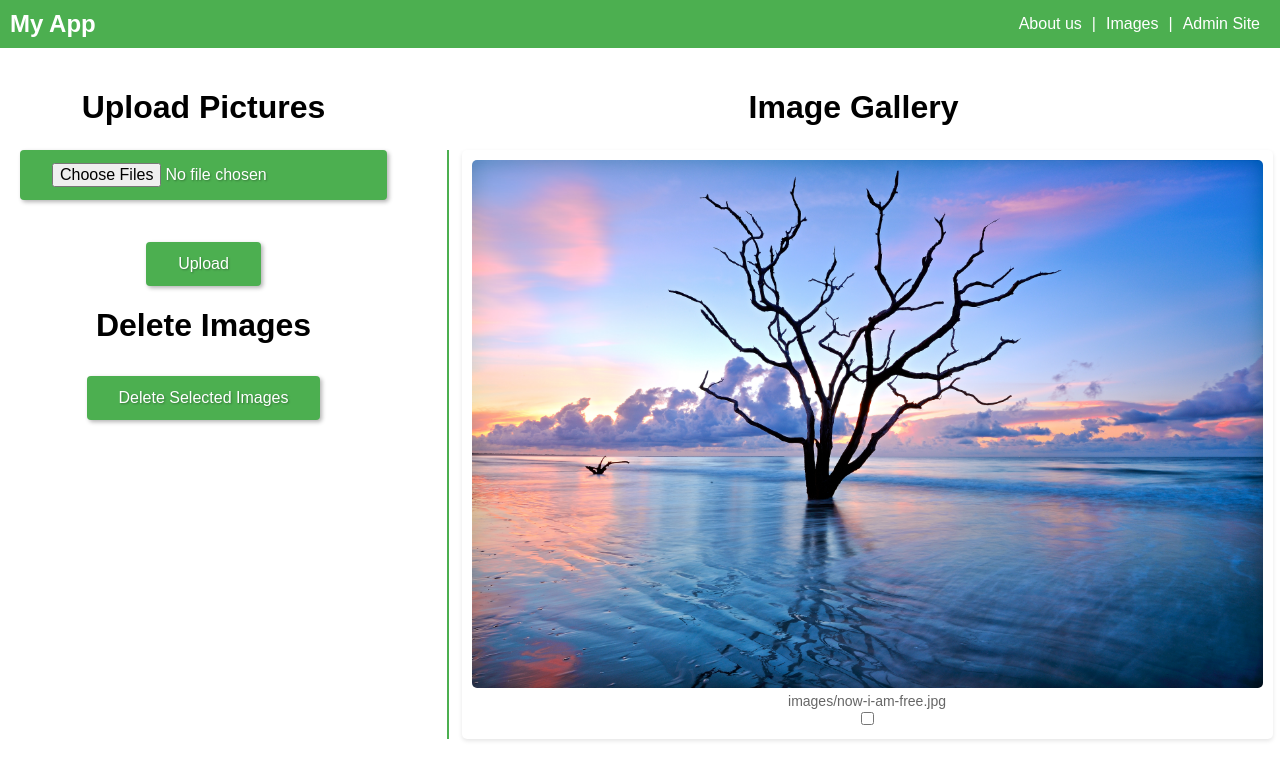
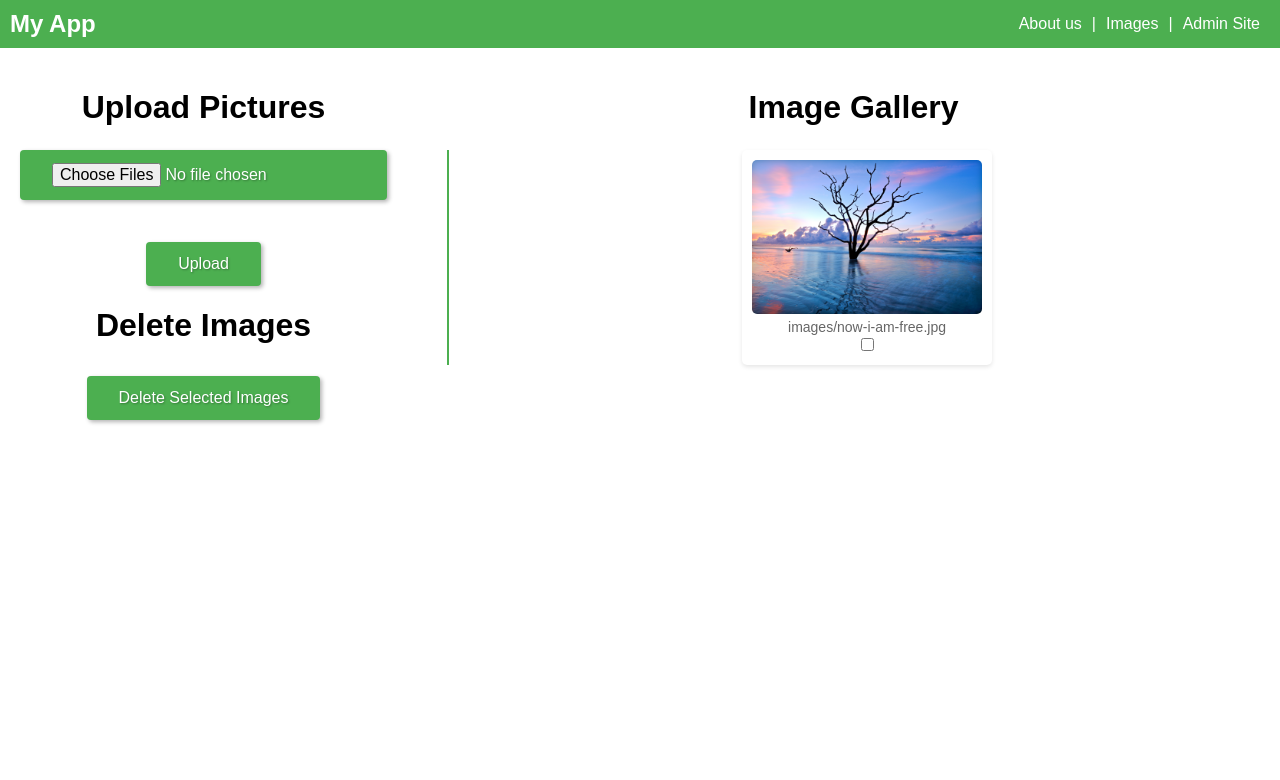
Before and after one commit to julien32/MedicalImageSegmentation, a Django app: page /gallery/ in a window 1280 px wide. Shown: the top 780 px of the page. Run offline with Django 4.2, Linux system fonts and the light colour scheme; data comes from the database, SQL or seed files in the repository; both versions use the stored data as it was after the commit.

Commit message:
Fixed issue with single image in gallery being huge

```diff
--- a/frontendPrototype/prototypeSite/prototypeApp/templates/gallery.html
+++ b/frontendPrototype/prototypeSite/prototypeApp/templates/gallery.html
@@ -151,7 +151,7 @@
 
 
         .gallery-item {
-            width: 100%;
+            width: 250px;
             padding: 10px;
             box-sizing: border-box;
             background-color: #ffffff;
```
Also changed, not shown: frontendPrototype/prototypeSite/db.sqlite3, frontendPrototype/prototypeSite/media/images/nature-images..jpg (deleted), frontendPrototype/prototypeSite/media/images/now-i-am-free_jHOme7X.jpg (deleted).
